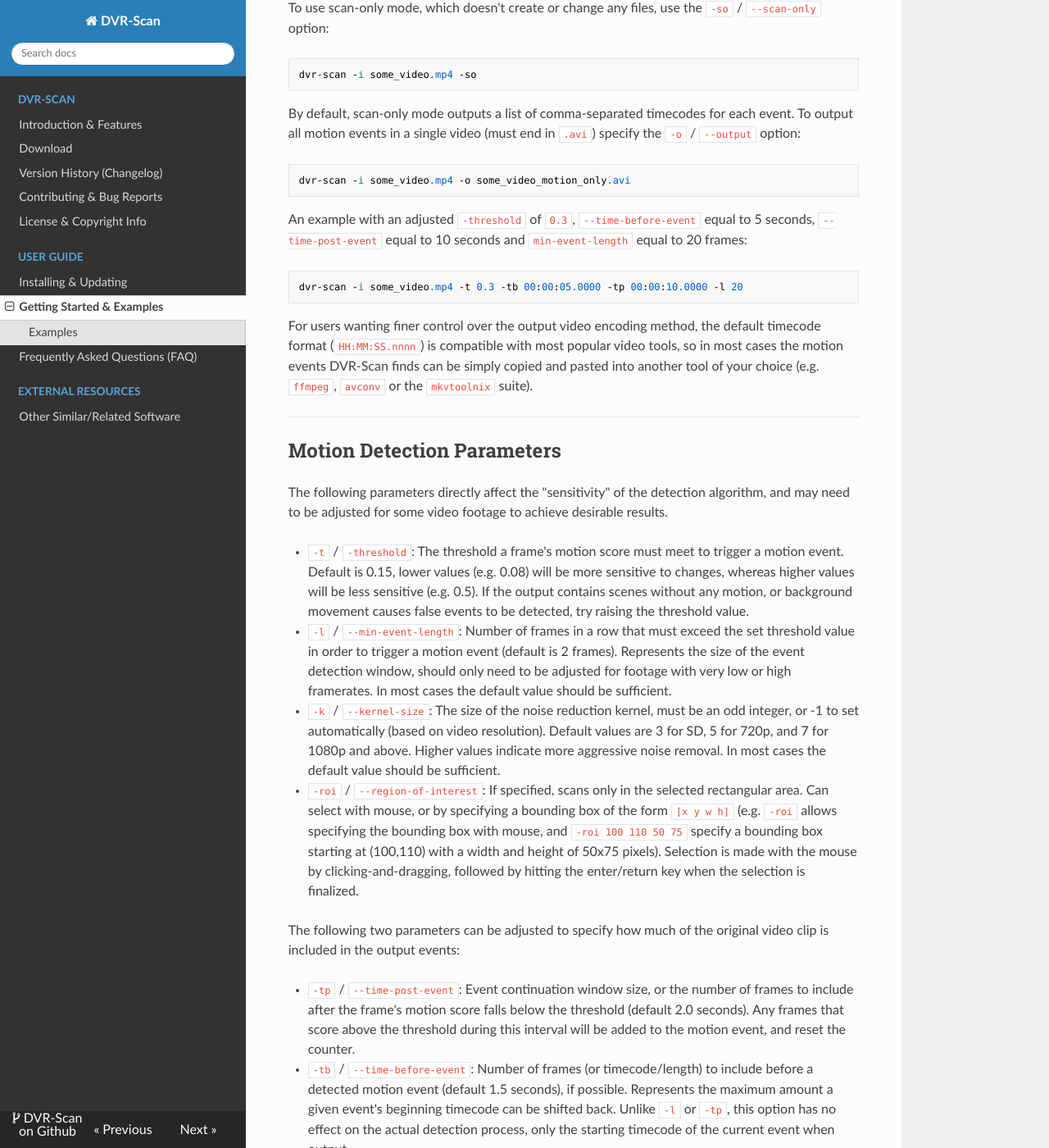
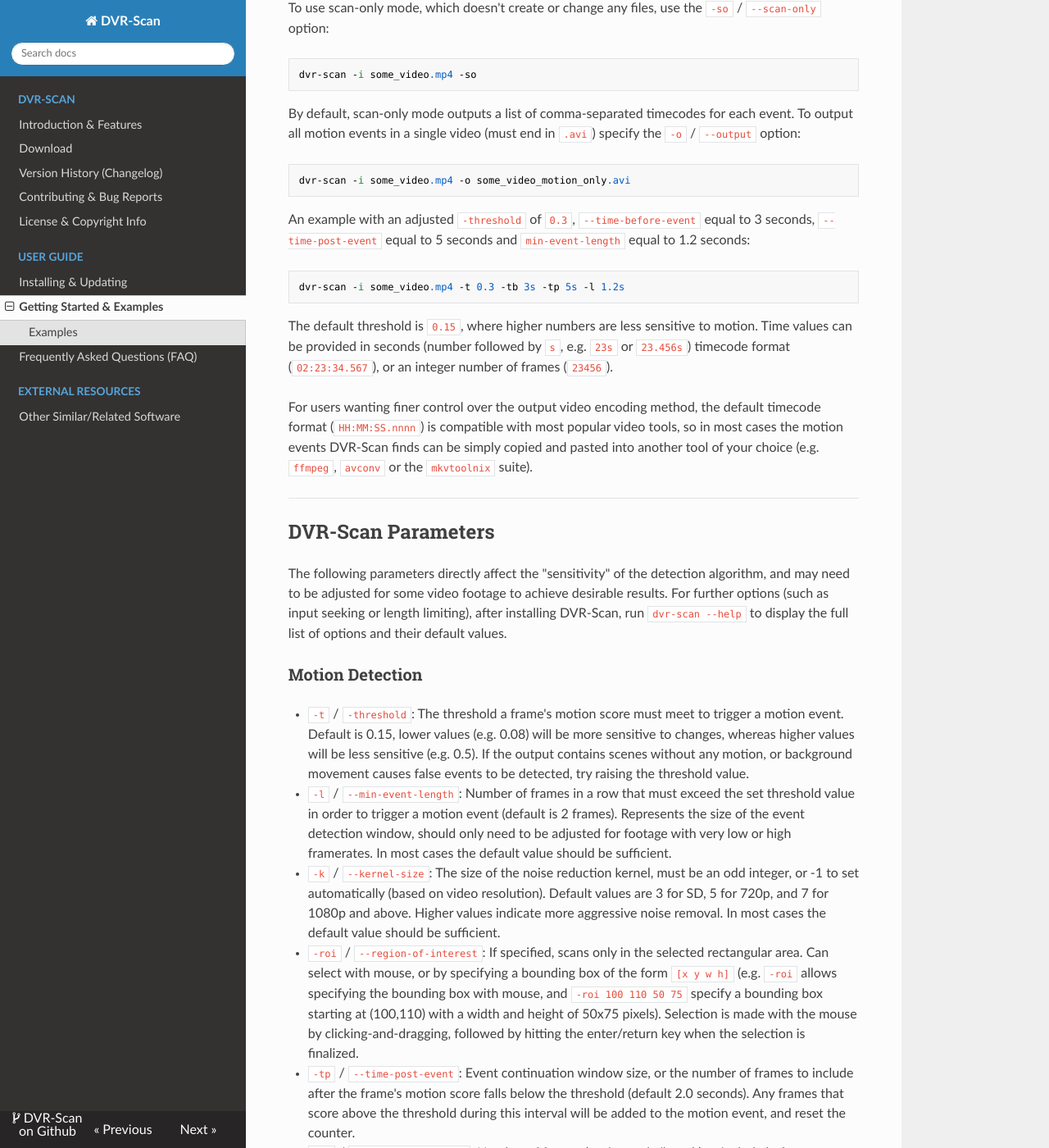
Before and after one commit to Breakthrough/DVR-Scan, an MkDocs documentation site: the page built from docs/guide/examples.md, in a window 1280 px wide and 1400 px high, scrolled down 578 px. Shown: the whole window at 82% size. Built offline with MkDocs 1.6.1, drawn with Linux system fonts in a browser that asks for light colours; nearby versions of some CDN libraries; old or Windows-style settings are respelled for this version of MkDocs.

Commit message:
Update quickstart example.

```diff
--- a/docs/guide/examples.md
+++ b/docs/guide/examples.md
@@ -25,26 +25,27 @@
 
     dvr-scan -i some_video.mp4 -o some_video_motion_only.avi
 
-An example with an adjusted `-threshold` of `0.3`, `--time-before-event` equal to 5 seconds, `--time-post-event` equal to 10 seconds and `min-event-length` equal to 20 frames:
+An example with an adjusted `-threshold` of `0.3`, `--time-before-event` equal to 3 seconds, `--time-post-event` equal to 5 seconds and `min-event-length` equal to 1.2 seconds:
 
-    dvr-scan -i some_video.mp4 -t 0.3 -tb 00:00:05.0000 -tp 00:00:10.0000 -l 20
+    dvr-scan -i some_video.mp4 -t 0.3 -tb 3s -tp 5s -l 1.2s
+
+The default threshold is `0.15`, where higher numbers are less sensitive to motion. Time values can be provided in seconds (number followed by `s`, e.g. `23s` or `23.456s`) timecode format (`02:23:34.567`), or an integer number of frames (`23456`).
 
 For users wanting finer control over the output video encoding method, the default timecode format (`HH:MM:SS.nnnn`) is compatible with most popular video tools, so in most cases the motion events DVR-Scan finds can be simply copied and pasted into another tool of your choice (e.g. `ffmpeg`, `avconv` or the `mkvtoolnix` suite).
 
 ----------------------
 
 
-## Motion Detection Parameters
+## DVR-Scan Parameters
 
-The following parameters directly affect the "sensitivity" of the detection algorithm, and may need to be adjusted for some video footage to achieve desirable results.
+The following parameters directly affect the "sensitivity" of the detection algorithm, and may need to be adjusted for some video footage to achieve desirable results. For further options (such as input seeking or length limiting), after installing DVR-Scan, run `dvr-scan --help` to display the full list of options and their default values.
+
+### Motion Detection
 
  - `-t` / `-threshold`: The threshold a frame's motion score must meet to trigger a motion event.  Default is 0.15, lower values (e.g. 0.08) will be more sensitive to changes, whereas higher values will be less sensitive (e.g. 0.5).  If the output contains scenes without any motion, or background movement causes false events to be detected, try raising the threshold value.
  - `-l` / `--min-event-length`: Number of frames in a row that must exceed the set threshold value in order to trigger a motion event (default is 2 frames).  Represents the size of the event detection window, should only need to be adjusted for footage with very low or high framerates.  In most cases the default value should be sufficient.
  - `-k` / `--kernel-size`: The size of the noise reduction kernel, must be an odd integer, or -1 to set automatically (based on video resolution).  Default values are 3 for SD, 5 for 720p, and 7 for 1080p and above.  Higher values indicate more aggressive noise removal.  In most cases the default value should be sufficient.
  - `-roi` / `--region-of-interest`:  If specified, scans only in the selected rectangular area.  Can select with mouse, or by specifying a bounding box of the form `[x y w h]` (e.g. `-roi` allows specifying the bounding box with mouse, and `-roi 100 110 50 75` specify a bounding box starting at (100,110) with a width and height of 50x75 pixels).  Selection is made with the mouse by clicking-and-dragging, followed by hitting the enter/return key when the selection is finalized.
-
-The following two parameters can be adjusted to specify how much of the original video clip is included in the output events:
-
  - `-tp` / `--time-post-event`: Event continuation window size, or the number of frames to include after the frame's motion score falls below the threshold (default 2.0 seconds).  Any frames that score above the threshold during this interval will be added to the motion event, and reset the counter.
  - `-tb` / `--time-before-event`: Number of frames (or timecode/length) to include before a detected motion event (default 1.5 seconds), if possible.  Represents the maximum amount a given event's beginning timecode can be shifted back.  Unlike `-l` or `-tp`, this option has no effect on the actual detection process, only the starting timecode of the current event when output.
 
@@ -55,14 +56,11 @@
  - `-b` / `--bg-subtractor`: The type of background subtractor to use.  Must be either MOG (default) or CNT (faster).
  - `-df` / `--downscale-factor`: Factor to downscale (shrink) video before processing.  Must be integer values (default 1 for no downscaling).
 
-
 ### Overlays
 
  - `-bb` / `--bounding-box`: Draws a box around areas in the frame where motion was detected. See entry in `--help` for more information.
  - `-tc` / `--time-code`: Draw the timecode of each frame (HH:MM:SS.nnn) in the top-left corner
 
-
-
 ----------------------
 
 
```
